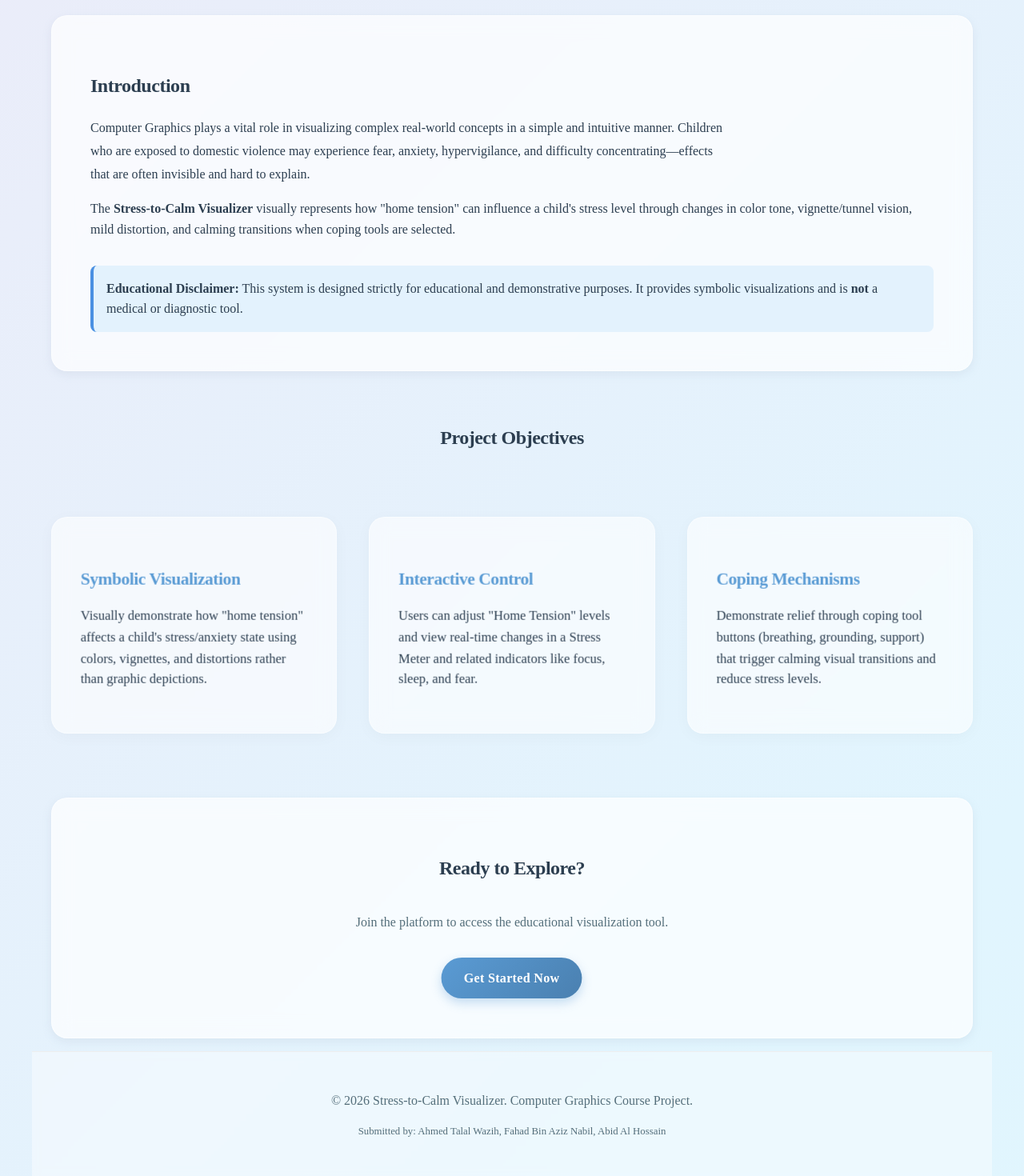
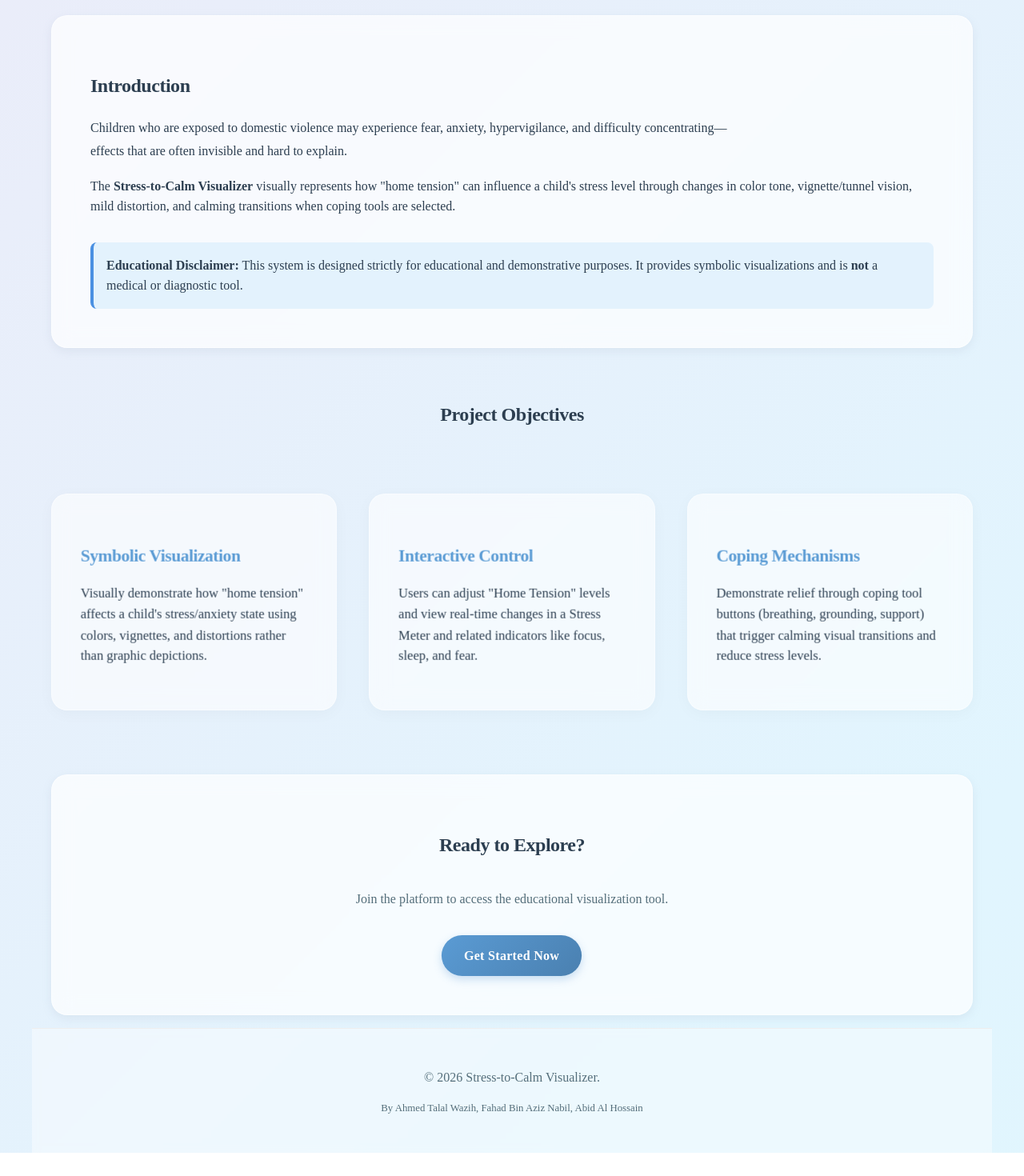
Before and after one commit to Abid-Al-Hossain/Stress-to-Calm-Visualize, a Next.js app: page / in a window 1280 px wide. Shown: the part 606-2076 px from the top of the page at 80% size. After the commit the page ends 2047 px from the top, so only its background shows below. Built offline with nearby package versions, Linux system fonts and the light colour scheme.

Commit message:
Fix TS errors and remove Computer Graphics references

```diff
--- a/src/app/globals.css
+++ b/src/app/globals.css
@@ -58,7 +58,7 @@
     box-shadow: 0 4px 10px rgba(90, 155, 212, 0.3);
   }
   50% {
-    transform: scale(1.02);
+    transform: scale(1.05);
     text-shadow: 0 0 1px rgba(255, 255, 255, 0.4);
     box-shadow: 0 10px 20px rgba(90, 155, 212, 0.4);
   }
@@ -180,7 +180,7 @@ a:hover {
   color: white;
 
   /* Breathing animation */
-  animation: breathe 5s ease-in-out infinite;
+  animation: breathe 3s ease-in-out infinite;
 
   /* Optimization for sharp text */
   will-change: transform;
--- a/src/app/login/page.tsx
+++ b/src/app/login/page.tsx
@@ -3,10 +3,10 @@
 import { useState } from "react";
 import { useRouter } from "next/navigation";
 import Link from "next/link";
-import { motion } from "framer-motion";
+import { motion, Variants } from "framer-motion";
 import { AuthService } from "../../services/auth";
 
-const containerVariants = {
+const containerVariants: Variants = {
   hidden: { opacity: 0 },
   show: {
     opacity: 1,
@@ -17,7 +17,7 @@ const containerVariants = {
   },
 };
 
-const itemVariants = {
+const itemVariants: Variants = {
   hidden: { opacity: 0, y: 15 },
   show: {
     opacity: 1,
--- a/src/app/page.tsx
+++ b/src/app/page.tsx
@@ -73,11 +73,9 @@ export default function Home() {
         <div className="card">
           <h2>Introduction</h2>
           <p className="mt-2" style={{ maxWidth: "800px", lineHeight: "1.8" }}>
-            Computer Graphics plays a vital role in visualizing complex
-            real-world concepts in a simple and intuitive manner. Children who
-            are exposed to domestic violence may experience fear, anxiety,
-            hypervigilance, and difficulty concentrating—effects that are often
-            invisible and hard to explain.
+            Children who are exposed to domestic violence may experience fear,
+            anxiety, hypervigilance, and difficulty concentrating—effects that
+            are often invisible and hard to explain.
           </p>
           <p className="mt-4">
             The <strong>Stress-to-Calm Visualizer</strong> visually represents
@@ -179,11 +177,9 @@ export default function Home() {
         className="container text-center text-muted"
         style={{ padding: "2rem 0", borderTop: "1px solid #eee" }}
       >
-        <p>
-          © 2026 Stress-to-Calm Visualizer. Computer Graphics Course Project.
-        </p>
+        <p>© 2026 Stress-to-Calm Visualizer.</p>
         <p style={{ fontSize: "0.8rem", marginTop: "0.5rem" }}>
-          Submitted by: Ahmed Talal Wazih, Fahad Bin Aziz Nabil, Abid Al Hossain
+          By Ahmed Talal Wazih, Fahad Bin Aziz Nabil, Abid Al Hossain
         </p>
       </footer>
     </main>
--- a/src/app/register/page.tsx
+++ b/src/app/register/page.tsx
@@ -3,10 +3,10 @@
 import { useState } from "react";
 import { useRouter } from "next/navigation";
 import Link from "next/link";
-import { motion } from "framer-motion";
+import { motion, Variants } from "framer-motion";
 import { AuthService } from "../../services/auth";
 
-const containerVariants = {
+const containerVariants: Variants = {
   hidden: { opacity: 0 },
   show: {
     opacity: 1,
@@ -17,7 +17,7 @@ const containerVariants = {
   },
 };
 
-const itemVariants = {
+const itemVariants: Variants = {
   hidden: { opacity: 0, y: 15 },
   show: {
     opacity: 1,
```
